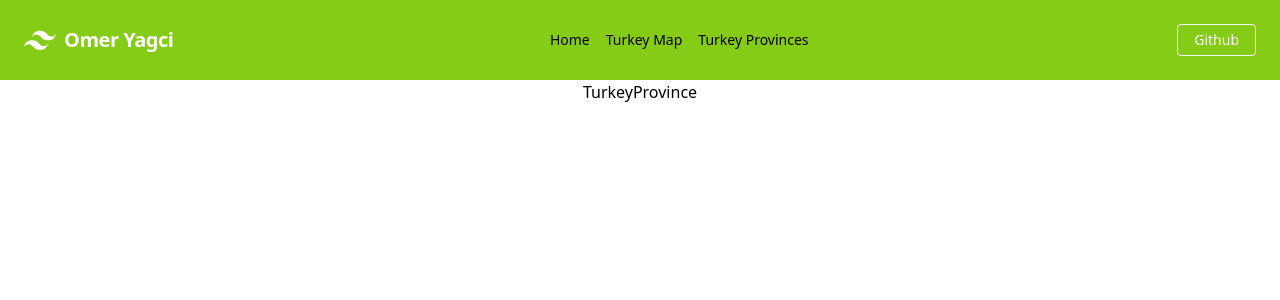
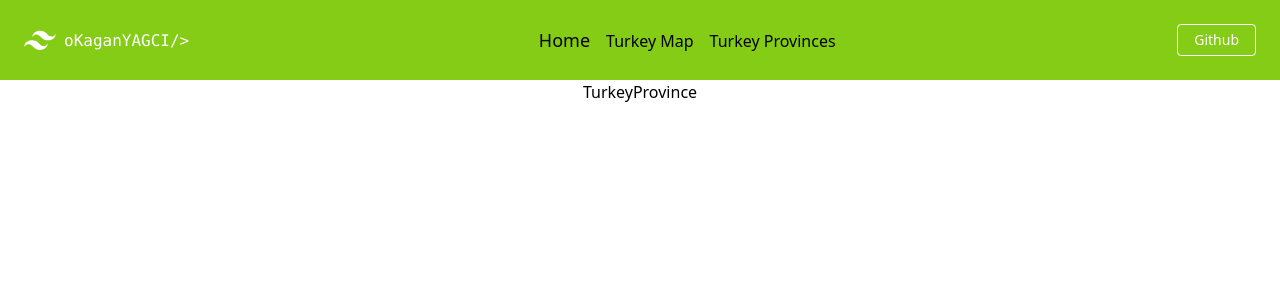
Before and after one commit to omer-yagci/weather-app-webpackage-reduxtoolkit-, a React (Create React App) app: page /turkeyprovinces in a window 1280 px wide. Shown: the top 300 px of the page. Built offline with nearby package versions, Linux system fonts and the light colour scheme.

Commit message:
navbar end

```diff
--- a/src/component/Navbar.jsx
+++ b/src/component/Navbar.jsx
@@ -1,12 +1,14 @@
 import React from "react";
+import { useState } from "react";
 
 import { NavLink } from "react-router-dom";
 
 const Navbar = () => {
+  const [show, setShow] = useState(true);
   return (
     <div>
       <nav className="flex items-center justify-between flex-wrap bg-lime-500 p-6">
-        <div className="flex items-center flex-shrink-0 text-white mr-6">
+        <div className="flex items-center  text-white mr-6">
           <svg
             className="fill-current h-8 w-8 mr-2"
             width={54}
@@ -16,12 +18,20 @@ const Navbar = () => {
           >
             <path d="M13.5 22.1c1.8-7.2 6.3-10.8 13.5-10.8 10.8 0 12.15 8.1 17.55 9.45 3.6.9 6.75-.45 9.45-4.05-1.8 7.2-6.3 10.8-13.5 10.8-10.8 0-12.15-8.1-17.55-9.45-3.6-.9-6.75.45-9.45 4.05zM0 38.3c1.8-7.2 6.3-10.8 13.5-10.8 10.8 0 12.15 8.1 17.55 9.45 3.6.9 6.75-.45 9.45-4.05-1.8 7.2-6.3 10.8-13.5 10.8-10.8 0-12.15-8.1-17.55-9.45-3.6-.9-6.75.45-9.45 4.05z" />
           </svg>
-          <span className="font-semibold text-xl tracking-tight">
-            Omer Yagci
-          </span>
+          <a
+            href="https://www.linkedin.com/in/omer-kagan-yagci/"
+            className="design"
+            target="_blank"
+            rel="noopener noreferrer"
+          >
+            <code>{"oKaganYAGCI/> "}</code>
+          </a>
         </div>
         <div className="block lg:hidden">
-          <button className="flex items-center px-3 py-2 border rounded text-teal-200 border-teal-400 hover:text-white hover:border-white">
+          <button
+            onClick={() => setShow(!show)}
+            className="flex items-center px-3 py-2 border rounded text-teal-200 border-teal-400 hover:text-white hover:border-white"
+          >
             <svg
               className="fill-current h-3 w-3"
               viewBox="0 0 20 20"
@@ -35,65 +45,38 @@ const Navbar = () => {
         <div className="w-full block flex-grow lg:flex lg:items-center lg:w-auto">
           <div className="text-sm lg:flex-grow">
             <NavLink
-              className="block mt-4 lg:inline-block lg:mt-0 text-black-200 hover:text-white mr-4"
+              className="block mt-4 lg:inline-block text-lg lg:mt-0 text-black-200 hover:text-white mr-4"
               to="/"
             >
               Home
             </NavLink>
             <NavLink
-              className="block mt-4 lg:inline-block lg:mt-0 text-black-200 hover:text-white mr-4"
+              className="block mt-4 lg:inline-block lg:mt-0  text-base text-black-200 hover:text-white mr-4"
               to="turkeymaps"
             >
               Turkey Map
             </NavLink>
             <NavLink
-              className="block mt-4 lg:inline-block lg:mt-0 text-black-200 hover:text-white mr-4"
+              className="block mt-4 lg:inline-block lg:mt-0 text-base text-black-200 hover:text-white mr-4"
               to="turkeyprovinces"
             >
               Turkey Provinces
             </NavLink>
           </div>
-          <div>
-            <a
-              target="_blank"
-              href="https://github.com/omer-yagci"
-              rel="noreferrer"
-              className="inline-block text-sm px-4 py-2 leading-none border rounded text-white border-white hover:border-transparent hover:text-teal-500 hover:bg-white mt-4 lg:mt-0"
-            >
-              Github
-            </a>
-          </div>
-        </div>
-      </nav>
-
-      {/* <nav className="bg-lime-400">
-        <NavLink to="/home">
-          <h2>Omer Yagci</h2>
-        </NavLink>
-        <div>
-          <ul>
-            <li>
-              <NavLink to="/">Home</NavLink>
-            </li>
-
-            <li>
-              <NavLink to="/">Turkey Map</NavLink>
-            </li>
-            <li>
-              <NavLink to="/">Turkey Province</NavLink>
-            </li>
-            <li>
+          {show && (
+            <div>
               <a
                 target="_blank"
+                href="https://github.com/omer-yagci"
                 rel="noreferrer"
-                href="https://github.com/omer-yagci"
+                className="inline-block text-sm px-4 py-2 leading-none border rounded text-white border-white hover:border-transparent hover:text-teal-500 hover:bg-white mt-4 lg:mt-0"
               >
                 Github
               </a>
-            </li>
-          </ul>
+            </div>
+          )}
         </div>
-      </nav> */}
+      </nav>
     </div>
   );
 };
```
